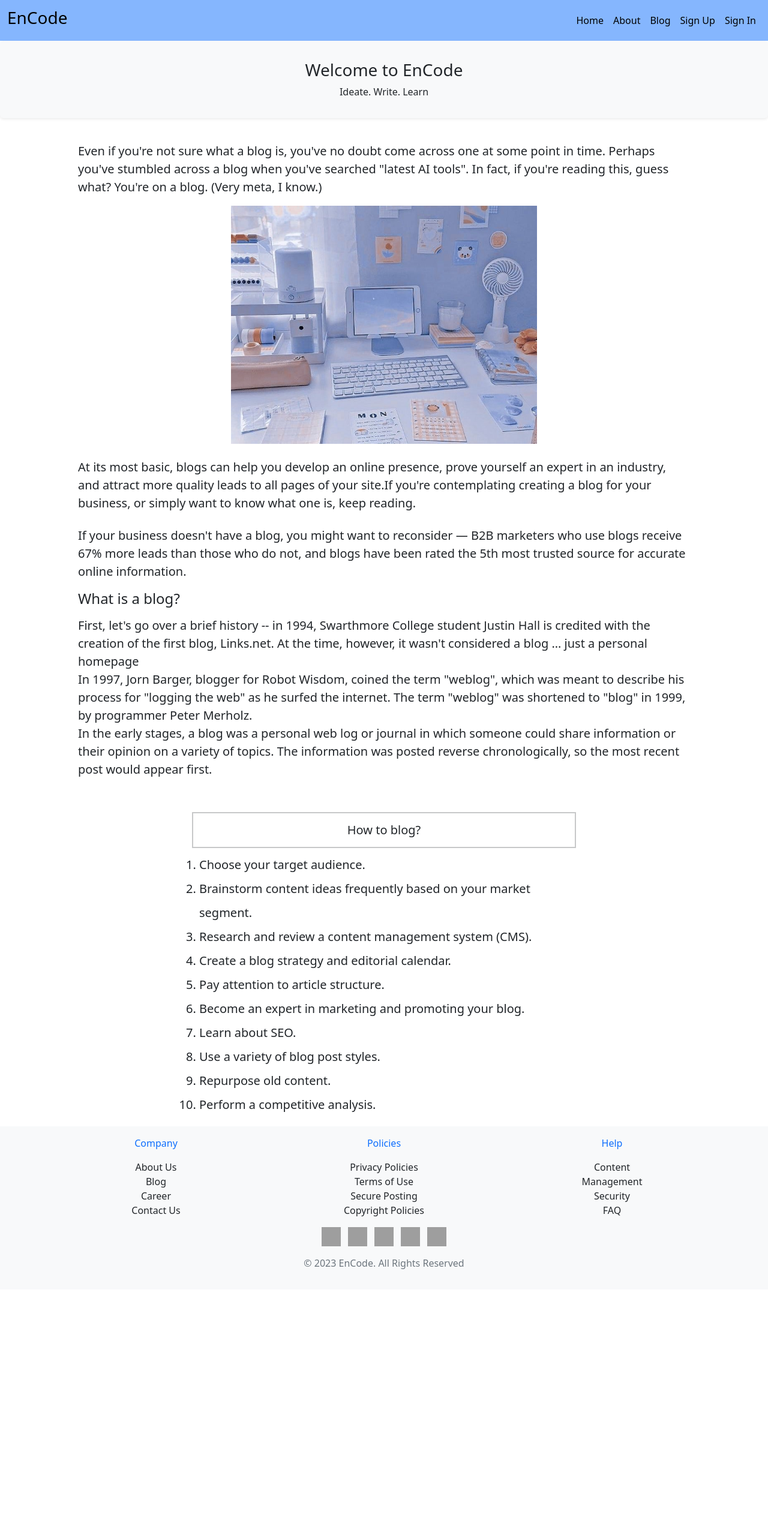
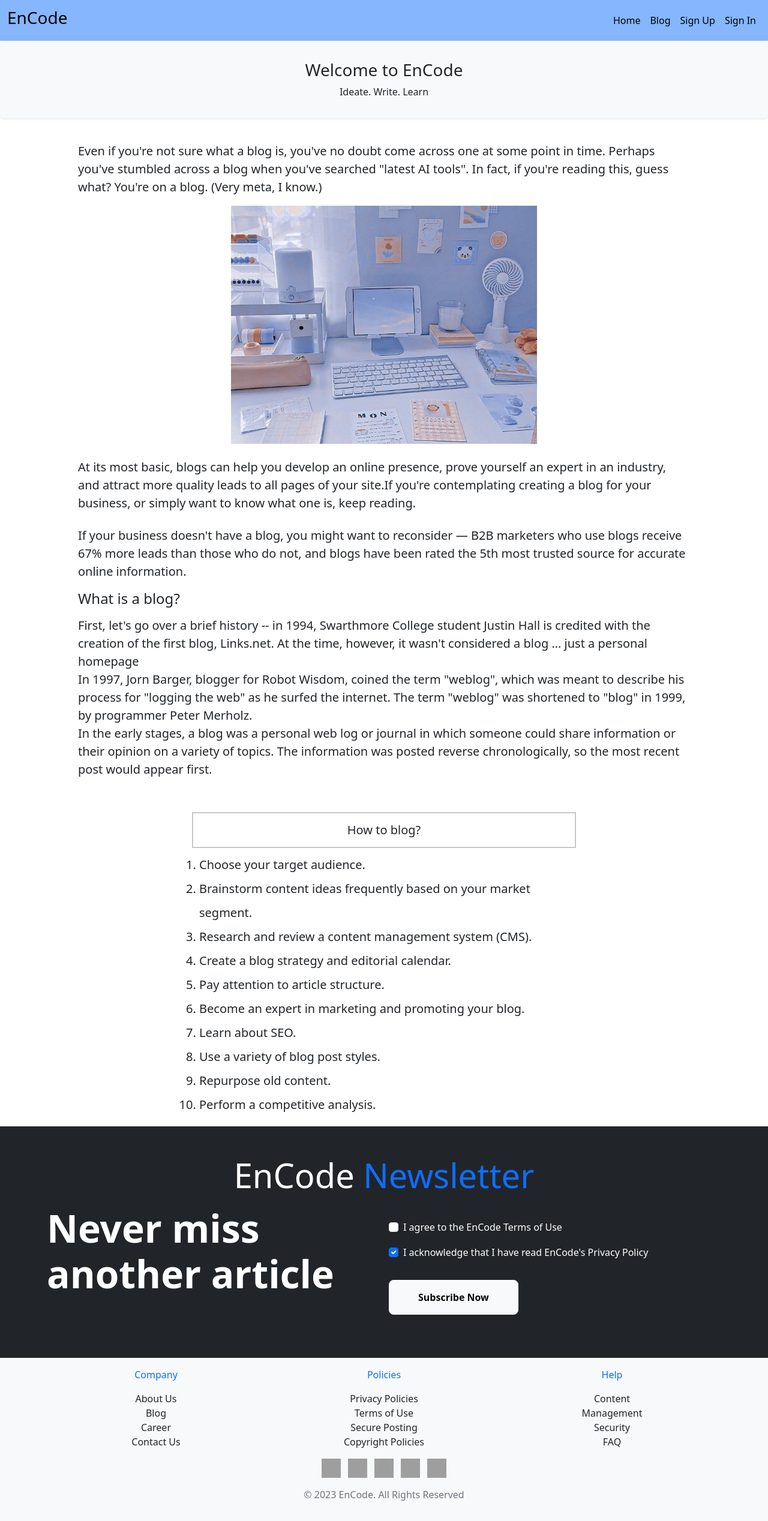
Before and after one commit to swatinath/EnCode, a Django app: page / in a window 1280 px wide. Shown: the whole page at 60% size. Before the commit the page ends 2116 px from the top, so only its background shows below. Run offline with Django 4.2, Linux system fonts and the light colour scheme; some libraries are stand-ins or nearby versions; grey boxes are pictures that could not be loaded.

Commit message:
newsletter section added to frontend

```diff
--- a/templates/base.html
+++ b/templates/base.html
@@ -24,9 +24,6 @@
             <ul class="navbar-nav ms-auto">
               <li class="nav-item">
                 <a class="nav-link active" aria-current="page" href="{% url 'index' %}">Home</a>
-              </li>
-              <li class="nav-item">
-                <a class="nav-link active" aria-current="page" href="{% url 'aboutus' %}">About</a>
               </li>
               <li class="nav-item">
                 <a class="nav-link active" aria-current="page" href="{% url 'all_blogs' %}">Blog</a>
--- a/templates/navbar.html
+++ b/templates/navbar.html
@@ -1,3 +1,2 @@
 <a href="{% url 'index' %}">Home</a>
-<a href="{% url 'aboutus' %}">About</a>
 <a href="{% url 'blog' %}">Blog</a>
--- a/templates/pages/index.html
+++ b/templates/pages/index.html
@@ -40,4 +40,42 @@
         </ol>
     </div>
 </div>
+<section class="bg-dark text-white py-5">
+    <div class="container">
+        <div class="row">
+            <div class="col text-center">
+                <h1 class="display-4">EnCode <span class="text-primary">Newsletter</span></h1>
+            </div>
+        </div>
+        <div class="row">
+            <div class="col-md-6 p-2">
+                <h1 class="display-3 fw-semibold">Never miss <br>another article</h1>
+            </div>
+            <div class="col-md-6 p-2 py-4">
+                <div class="form-check py-2">
+                    <input class="form-check-input" type="checkbox" value="" id="flexCheckDefault">
+                    <label class="form-check-label" for="flexCheckDefault">
+                      I agree to the EnCode Terms of Use
+                    </label>
+                  </div>
+                  <div class="form-check py-2">
+                    <input class="form-check-input" type="checkbox" value="" id="flexCheckChecked" checked>
+                    <label class="form-check-label" for="flexCheckChecked">
+                      I acknowledge that I have read EnCode's Privacy Policy
+                    </label>
+                  </div>
+                <button class="btn btn-light py-3 px-5 rounded-3 mt-4 fw-semibold" id="result" onclick="Subscribe()">Subscribe Now</button>
+            </div>
+        </div>
+
+</section>
 {% endblock content %}
+
+{% block extrajs %}
+<script>
+    function Subscribe() {
+        document.getElementById("result").innerHTML = "Thank you for subscribing! "
+    }
+</script>
+
+{% endblock extrajs %}
```
Also changed, not shown: templates/pages/about.html (deleted, +0 -44 lines), db.sqlite3.
